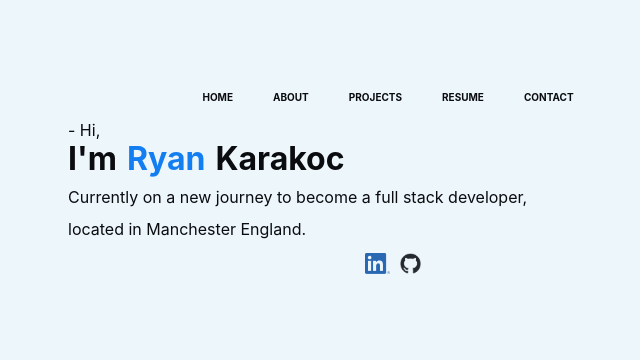
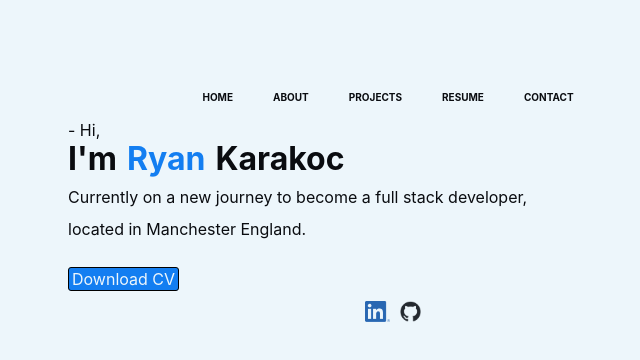
Before and after one commit to RyanKarakoc/portfolio, a React (Create React App) app: page / in a window 1280 px wide. Shown: the top 360 px of the page, without its empty margins (252-892 px from the left). Built offline with nearby package versions, Linux system fonts and the light colour scheme.

Commit message:
added a download CV button

```diff
--- a/src/App.css
+++ b/src/App.css
@@ -1,5 +1,20 @@
 body {
   background-color: rgb(237, 246, 251);
+}
+
+.navbar {
+  display: flex;
+  justify-content: center;
+  margin-top: 8vh;
+}
+
+#nav {
+  color: rgb(10, 12, 16);
+  font-size: 10px;
+  padding: 20px;
+}
+#nav:hover {
+  color: rgb(19, 126, 241);
 }
 
 .header {
@@ -35,27 +50,28 @@ body {
   margin-top: 8px;
 }
 
-.navbar {
-  display: flex;
-  justify-content: center;
-  margin-top: 8vh;
-}
-
-#nav {
-  color: rgb(10, 12, 16);
-  font-size: 10px;
-  padding: 20px;
-}
-#nav:hover {
-  color: rgb(19, 126, 241);
-}
-
 .logos {
   display: flex;
   justify-content: center;
   height: 21px;
+  margin-top: 10px;
 }
 
 #logo {
   margin-left: 10px;
 }
+
+.CvButton {
+  border: 1px solid black;
+  width: fit-content;
+  height: fit-content;
+  background-color: rgb(19, 126, 241);
+  border-radius: 3px;
+  margin-top: 30px;
+}
+
+#CvButton {
+  color: rgb(237, 246, 251);
+  height: fit-content;
+  margin: 10px 3px;
+}
--- /dev/null
+++ b/src/components/CV-Button/CV-Button.jsx
@@ -0,0 +1,9 @@
+const CvButton = () => {
+  return (
+    <div className="CvButton">
+      <p id="CvButton">Download CV</p>
+    </div>
+  );
+};
+
+export default CvButton;
--- a/src/components/Header/Header.jsx
+++ b/src/components/Header/Header.jsx
@@ -1,3 +1,5 @@
+import CvButton from "../CV-Button/CV-Button";
+
 const Header = () => {
   return (
     <div className="header">
@@ -13,6 +15,7 @@ const Header = () => {
         </p>
         <p id="infoText">located in Manchester England.</p>
       </div>
+      <CvButton />
     </div>
   );
 };
```
